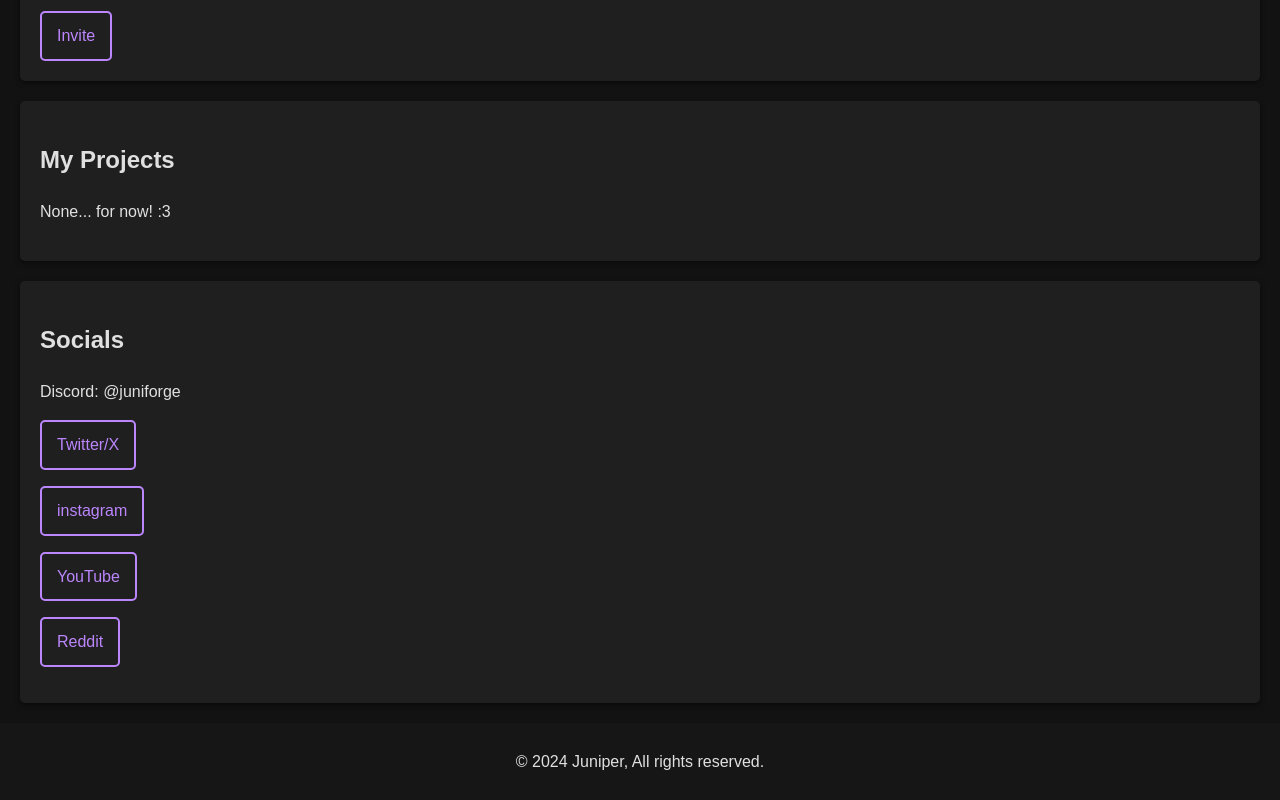
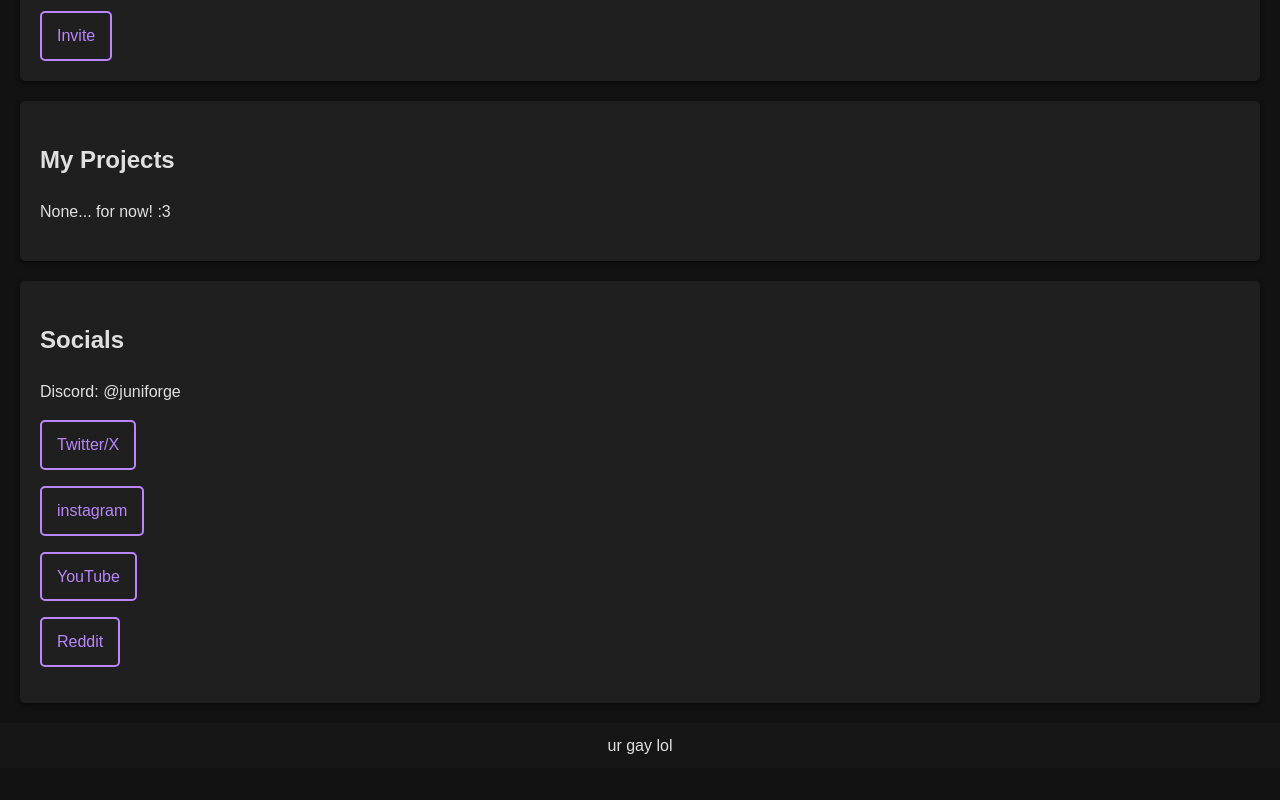
Before and after one commit to lookitsartemis/about, a plain HTML site: page index.html in a window 1280 px wide. Shown: the part 1142-1942 px from the top of the page. After the commit the page ends 1910 px from the top, so only its background shows below. Drawn offline with Linux system fonts and the light colour scheme.

Commit message:
Edit index.html

```diff
--- a/index.html
+++ b/index.html
@@ -77,9 +77,7 @@
       </p>
     </section>
 
-    <footer>
-      <p>&copy; 2024 Juniper, All rights reserved.</p>
-    </footer>
+    <footer>ur gay lol</footer>
 
     <script src="script.js"></script>
   </body>
```
